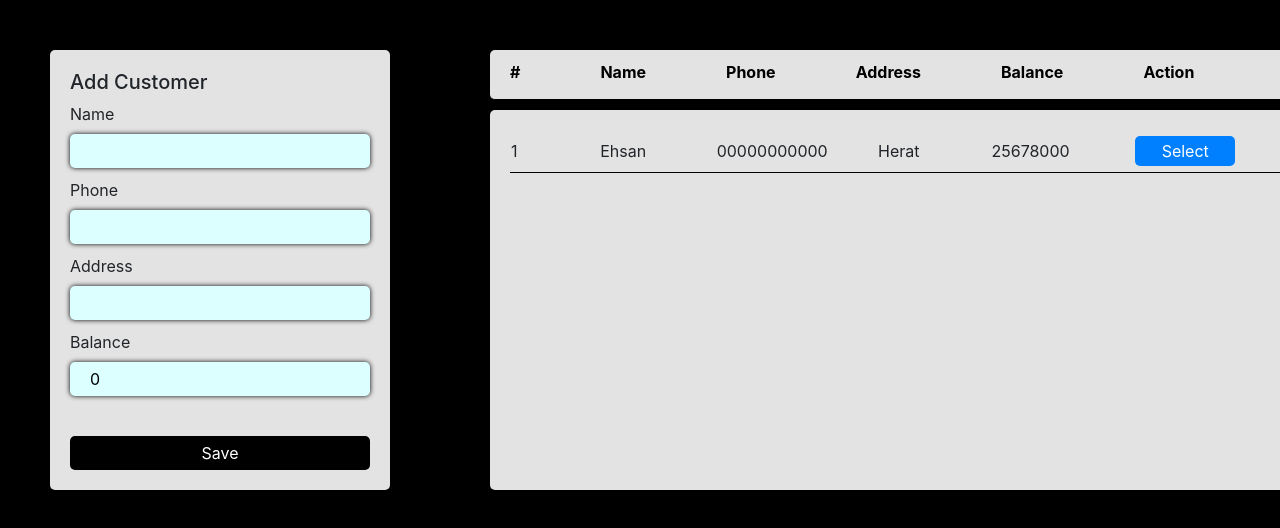
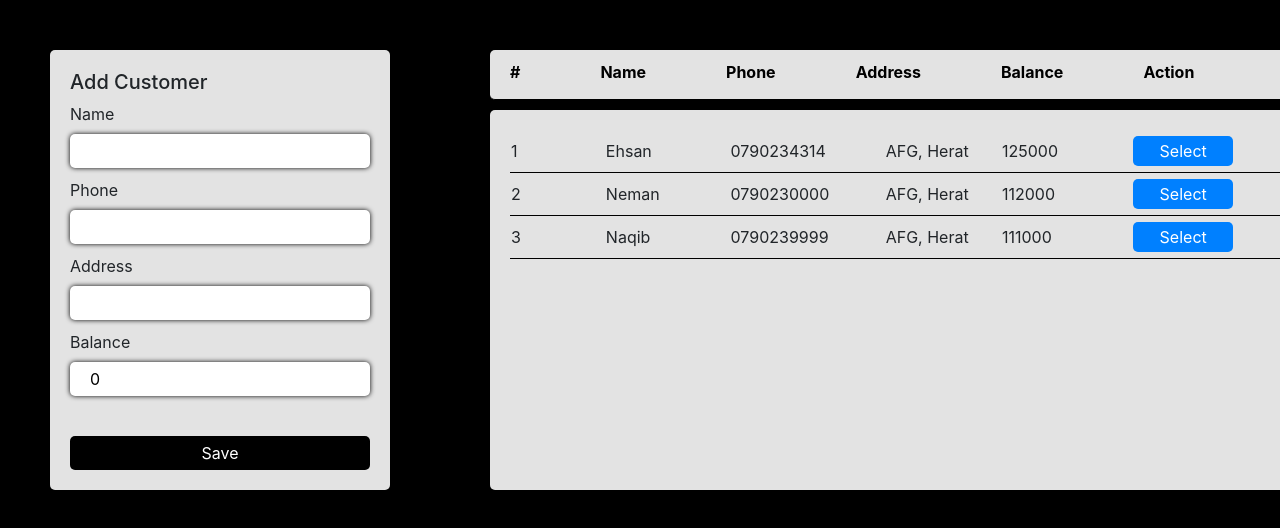
Before and after one commit to Ehsan2022/07-sarafi, a React (Create React App) app: page / in a window 1280 px wide. Shown: the top 528 px of the page. Built offline with nearby package versions, Linux system fonts and the light colour scheme.

Commit message:
customers displayed from array

```diff
--- a/src/App.js
+++ b/src/App.js
@@ -5,29 +5,7 @@ import React from "react";
 import Customer_form from "./Customer_form";
 import Customer_list from "./Customer_list";
 
-const customer = [
-  {
-    id: 1,
-    name: "Ehsan",
-    phone: "0790234314",
-    address: "AFG, Herat",
-    balance: 125000,
-  },
-  {
-    id: 2,
-    name: "Neman",
-    phone: "0790230000",
-    address: "AFG, Herat",
-    balance: 112000,
-  },
-  {
-    id: 1,
-    name: "Naqib",
-    phone: "0790239999",
-    address: "AFG, Herat",
-    balance: 111000,
-  },
-];
+
 
 export default function App() {
   return (
--- a/src/Customer_form.js
+++ b/src/Customer_form.js
@@ -1,11 +1,38 @@
 /** @format */
 import React, { useState } from "react";
+
+const customers = [
+  {
+    id: 1,
+    name: "Ehsan",
+    phone: "0790234314",
+    address: "AFG, Herat",
+    balance: 125000,
+  },
+  {
+    id: 2,
+    name: "Neman",
+    phone: "0790230000",
+    address: "AFG, Herat",
+    balance: 112000,
+  },
+  {
+    id: 1,
+    name: "Naqib",
+    phone: "0790239999",
+    address: "AFG, Herat",
+    balance: 111000,
+  },
+];
 
 export default function Customer_form() {
   const [name, setName] = useState("");
   const [phone, setPhone] = useState("");
   const [address, setAddress] = useState("");
   const [balance, setBalance] = useState(0);
+
+  function handleSubmit() {
+  }
   return (
     <div className="customer-form">
       <form>
@@ -35,7 +62,9 @@ export default function Customer_form() {
           onChange={(e) => setBalance(e.target.value)}
         />
 
-        <button className="save-btn">Save</button>
+        <button className="save-btn" onSubmit={handleSubmit}>
+          Save
+        </button>
       </form>
     </div>
   );
--- a/src/Customer_list.js
+++ b/src/Customer_list.js
@@ -1,7 +1,30 @@
 /** @format */
 import React from "react";
-
+const customers = [
+  {
+    id: 1,
+    name: "Ehsan",
+    phone: "0790234314",
+    address: "AFG, Herat",
+    balance: 125000,
+  },
+  {
+    id: 2,
+    name: "Neman",
+    phone: "0790230000",
+    address: "AFG, Herat",
+    balance: 112000,
+  },
+  {
+    id: 3,
+    name: "Naqib",
+    phone: "0790239999",
+    address: "AFG, Herat",
+    balance: 111000,
+  },
+];
 export default function Customer_list() {
+  let num = 1;
   return (
     <div className="list">
       <table>
@@ -16,16 +39,18 @@ export default function Customer_list() {
       </table>
       <div className="customer-table">
         <table>
-          <tr>
-            <td>1</td>
-            <td>Ehsan</td>
-            <td>00000000000</td>
-            <td>Herat</td>
-            <td>25678000</td>
-            <td>
-              <button className="select-customer-btn">Select</button>
-            </td>
-          </tr>{" "}
+          {customers.map((customer) => (
+            <tr>
+              <td>{num++}</td>
+              <td>{customer.name}</td>
+              <td>{customer.phone}</td>
+              <td>{customer.address}</td>
+              <td>{customer.balance}</td>
+              <td>
+                <button className="select-customer-btn">Select</button>
+              </td>
+            </tr>
+          ))}
         </table>
       </div>
     </div>
--- a/src/index.css
+++ b/src/index.css
@@ -28,7 +28,7 @@ body{
   border-radius: 5px;
   box-shadow: 0 0 5px 0.1px black;
   border: none;
-  background-color: rgb(220, 255, 255);
+  background-color: white;
   -webkit-border-radius: 5px;
   -moz-border-radius: 5px;
   -ms-border-radius: 5px;
```
